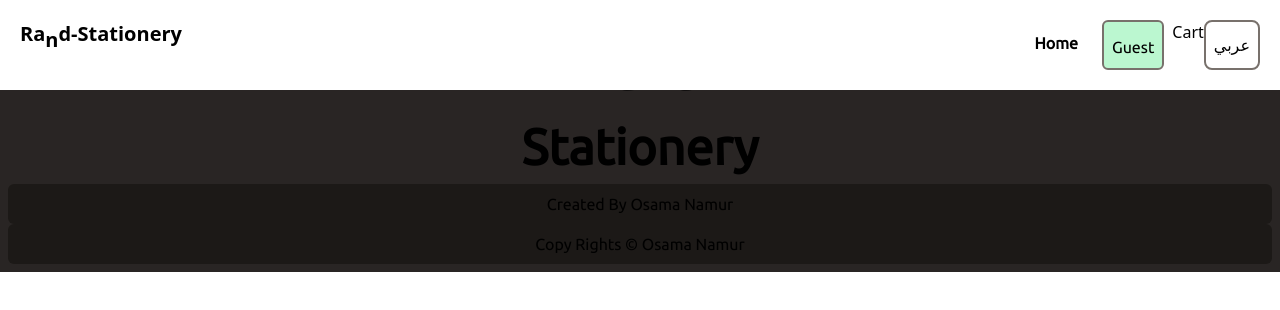
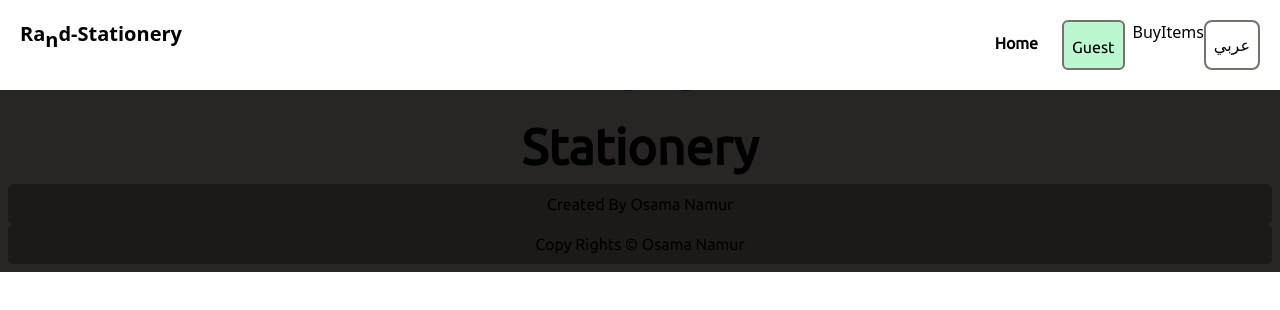
Before and after one commit to Osmez/RandStationary, a Next.js app: page /about in a window 1280 px wide. Shown: the top 310 px of the page. Built offline with nearby package versions, Linux system fonts and the light colour scheme; no server answers.

Commit message:
create buyItems

```diff
--- /dev/null
+++ b/src/app/BuyItems/BuyItems.jsx
@@ -0,0 +1,6 @@
+'use client'
+export default function BuyItems(){
+    return (
+        <h3>BuyItems</h3>
+    )
+}
--- a/src/app/cart/CartItem.jsx
+++ /dev/null
@@ -1,5 +0,0 @@
-import texts from '@/app/texts.json';
-
-export default function CartItem({name, amount, total, lang, price}){
-    return <div  className={`p-2 mb-2 rounded-md dark:bg-stone-800 ${texts.textdir[lang]}`}>{name}|{amount} {total}: {price}</div>
-}
--- a/src/app/cart/cart.jsx
+++ /dev/null
@@ -1,32 +0,0 @@
-'use client'
-import { useCart } from '../Context/cartContext';
-import { AnimatePresence } from 'framer-motion';
-import { motion } from "framer-motion";
-
-import CartItem from '@/app/Cart/CartItem';
-import texts from '@/app/texts.json'
-import { useState } from 'react';
-
-const box={
-    borderRadius: "10px",
-}
-
-export default function Cart({lang, change, isVis}){
-
-    const { cartItems, clearCart , addToCart} = useCart();
-
-    const [message, setMessage] = useState(null);
-
-    const hasContent = cartItems.length > 0;
-
-
-
-    return(
-        <>
-        <h2>Cart</h2>
-        </>
-
-    )
-
-
-}
--- a/src/app/ui/nav-links.jsx
+++ b/src/app/ui/nav-links.jsx
@@ -6,9 +6,8 @@ import { motion } from "framer-motion";
 import texts from '@/app/texts.json';
 import { Ubuntu, Mada } from 'next/font/google';
 import UserStatus from './userStatus';
-import Cart from '../Cart/Cart';
 import { useState } from 'react';
-
+import BuyItems from '@/app/BuyItems/BuyItems';
 const box={
     borderRadius: "10px",
 }
@@ -49,7 +48,7 @@ export function NavLinks({lang ,setAr, setEn}){
 
 
               <UserStatus lang={lang} font={fnt} change={changeVisible} isVis={whatVisible}/>
-             <Cart lang={lang} font={fnt} change={changeVisible} isVis={whatVisible}/>
+              <BuyItems />
               {
                 lang == 'en'? <button className=' p-2 border-2 border-stone-500 rounded-lg dark:bg-green-900' onClick={setAr}>عربي</button>: <button onClick={setEn} className=' p-2 border-2 border-stone-400 rounded-lg dark:bg-green-900'>En</button>
               }
```
